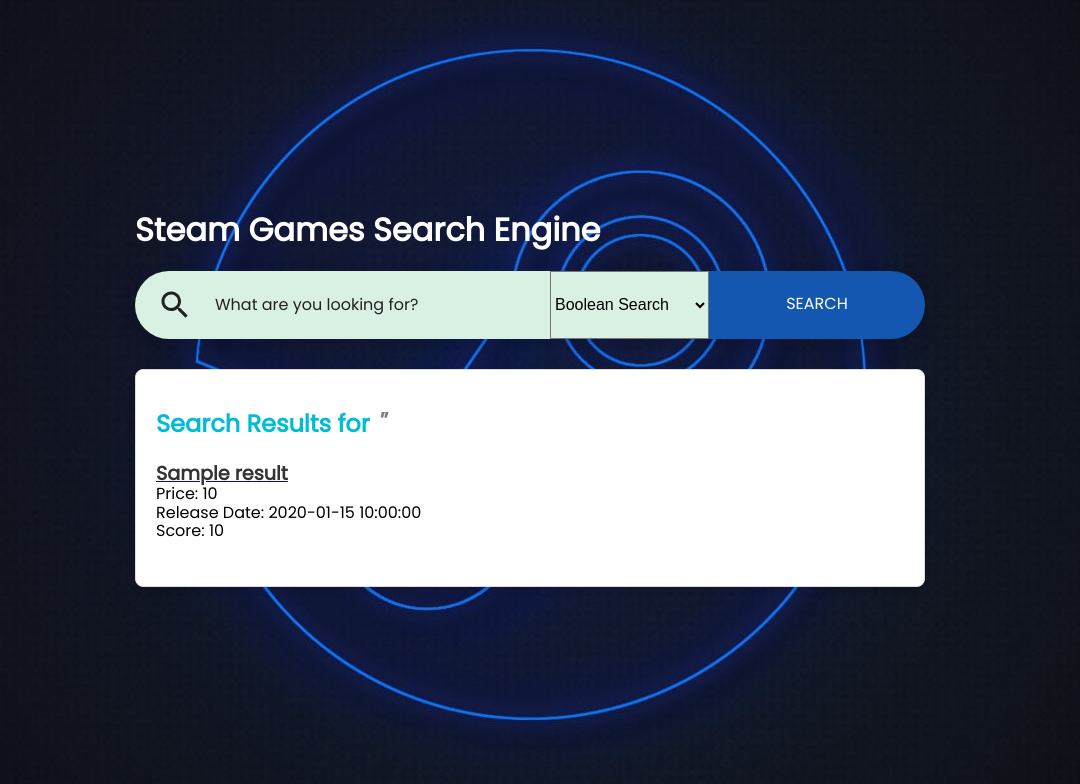
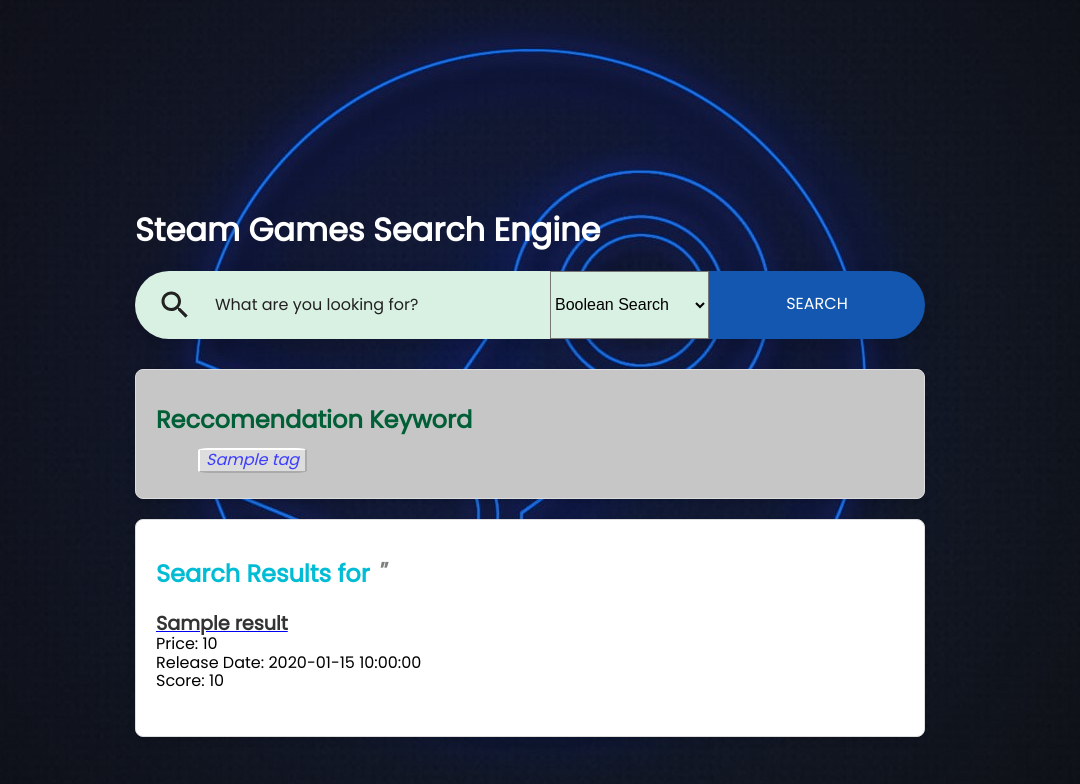
Before and after one commit to juanSunitsuga/tugas_besar_information_retrieval_boolean_query, a Flask app: template templates/index.html in a window 1280 px wide. Shown: the part 16-800 px from the top of the page, without its empty margins (110-1190 px from the left). Run offline with Flask 3, Linux system fonts and the light colour scheme; the template is opened without the code that fills it: most values are stand-ins (such as "Sample title", 1, 10 or a date in 2020); some libraries are stand-ins or nearby versions.

Commit message:
Sistem Reccomendation Query

```diff
--- a/Controller/booleanQuerySteam.py
+++ b/Controller/booleanQuerySteam.py
@@ -61,6 +61,8 @@
             data['Release_date'] = line.split("Release_date:", 1)[1].strip()
         elif "Review_no:" in line:
             data['Review_no'] = line.split("Review_no:", 1)[1].strip()
+        elif "Tags:" in line:
+            data['Tags'] = line.split("Tags:", 1)[1].strip().split(",")
 
     # Ensure all fields have default values if missing
     data.setdefault('Name', 'Unknown')
@@ -69,6 +71,7 @@
     data.setdefault('Price', 'Unknown')
     data.setdefault('Release_date', 'Unknown')
     data.setdefault('Review_no', 'Unknown')
+    data.setdefault('Tags', 'Unknown')
 
     return data
 
@@ -127,7 +130,8 @@
             'name': document_data[doc_id].get('Name', 'Unknown'),
             'price': document_data[doc_id].get('Price', 'Unknown'),
             'release_date': document_data[doc_id].get('Release_date', 'Unknown'),
-            'review_no': document_data[doc_id].get('Review_no', 'Unknown')
+            'review_no': document_data[doc_id].get('Review_no', 'Unknown'),
+            'tags': document_data[doc_id].get('Tags', 'Unknown')
         }
         for doc_id, score in ranked_results
     ]
--- a/Controller/create_document.py
+++ b/Controller/create_document.py
@@ -10,11 +10,13 @@
 
 # Load the CSV file and add unique IDs
 file_path = '../dataset/steam_uncleaned.csv'
+# file_path = 'dataset/steam_uncleaned.csv' #Khusus untuk william fi
 steam_data = pd.read_csv(file_path)
 steam_data['id'] = steam_data.index + 1  # Generate unique IDs starting from 1
 
 # Define the output directory
 output_dir = '../dataset/document'
+# output_dir = 'dataset/document' #Khusus untuk William FI
 os.makedirs(output_dir, exist_ok=True)
 
 # Create a document for each game with the specified structure
--- a/Controller/indexing.py
+++ b/Controller/indexing.py
@@ -11,6 +11,7 @@
 
 # Define the directory containing the documents
 input_dir = '../dataset/document'
+# input_dir = 'dataset/document' #Khusus Untuk William FI
 
 
 # Function to tokenize, remove punctuation, and stem words
@@ -110,6 +111,7 @@
 
 # Save the inverted index to a JSON file
 output_path = '../dataset/inverted_index.json'
+# output_path = 'dataset/inverted_index.json' #Khusus Untuk William FI
 with open(output_path, 'w', encoding='utf-8') as f:
     json.dump(inverted_index, f, indent=4)
 
--- a/static/css/main.css
+++ b/static/css/main.css
@@ -986,6 +986,51 @@
         font-size: 13px;
     }
 }
+
+#reccomendation-field {
+    background-color: rgb(198, 198, 198);
+    border: 1px solid #ddd;
+    border-radius: 8px;
+    padding: 20px;
+    box-shadow: 0px 4px 6px rgba(0, 0, 0, 0.1);
+    margin-top: 20px;
+    color: black;
+}
+
+#reccomendation-field h1 {
+    font-size: 1.5em;
+    color: #005f36;
+    margin-bottom: 10px;
+}
+
+ul.reco-list {
+    list-style-type: none;
+    margin: 0;
+}
+
+.reco-item   {
+    margin: 5px 2px;
+    display: inline-block;
+}
+
+.reco-item button {
+    color: rgb(61, 61, 254);
+    font-style: italic;
+    background-color: #dddddd;
+    border-color: white;
+    border-radius: 10%;
+    transition: background-color 0.3s ease;
+}
+
+.reco-item button:hover {
+    color: #dddddd;
+    cursor: pointer;
+    background-color: rgb(61, 61, 254);
+    border-color: rgb(126, 229, 255);
+    border-radius: 10%;
+    transition: background-color 0.3s ease;
+}
+
 /* Style for the results container */
     .results {
         background-color: white;
--- a/templates/index.html
+++ b/templates/index.html
@@ -6,13 +6,14 @@
     <meta name="author" content="colorlib.com">
     <link href="https://fonts.googleapis.com/css?family=Poppins" rel="stylesheet"/>
     <link href="{{ url_for('static', filename='css/main.css') }}" rel="stylesheet"/>
-    <script src="{{ url_for('static', filename='js/extention/choices.js') }}"></script>
+    <script src="{{ url_for('static', filename='js/extention/choices.js') }}">
+    </script>
     <title>Steam Game Search Engine</title>
     <link rel="icon" type="image/x-icon" href="{{ url_for('static', filename='images/steam-logo-symbol.png') }}">
 </head>
 <body>
 <div class="s130">
-    <form method="POST" action="/search">
+    <form method="POST" action="/search" id="mainForm">
         <h1>Steam Games Search Engine</h1>
         <div class="inner-form">
             <div class="input-field first-wrap">
@@ -32,6 +33,29 @@
             </div>
         </div>
         {% if results %}
+        <div id="reccomendation-field">
+            <!-- SOrting tags -->
+            {% set mainTags = {} %}
+
+            {% for result in results %}
+                {% for tag in result.tags %}
+                    {% if tag in mainTags %}
+                        {% set mainTags = mainTags.update({tag: mainTags[tag] + 1}) %}
+                    {% else %}
+                        {% set mainTags = mainTags.update({tag: 1}) %}
+                    {% endif %}
+                {% endfor %}
+            {% endfor %}
+            {% set mainTags = mainTags|dictsort(by='value', reverse=True)  %}
+            <!-- End SOrting tags -->
+
+            <h1>Reccomendation Keyword</h1>
+            <ul class="reco-list">
+                {% for tag, freq in mainTags[:10] %}
+                    <li class="reco-item"><button type="button" onclick="setInputQuery('{{ tag }}')">{{ tag }}</button></li>
+                {% endfor %}
+            </ul>
+        </div>
         <div class="results">
             <h2>Search Results for <i style = 'color: gray'>'{{ query }}'</i></h2>
             <ul id="resultsList">
@@ -66,4 +90,11 @@
     </form>
 </div>
 </body><!-- This templates was made by Colorlib (https://colorlib.com) -->
+<script>
+    function setInputQuery(value) {
+	document.getElementById("search").value = value;
+	console.log("Hello");
+	document.getElementById("mainForm").submit();
+}
+</script>
 </html>
```
Also changed, not shown: 1 other file.
